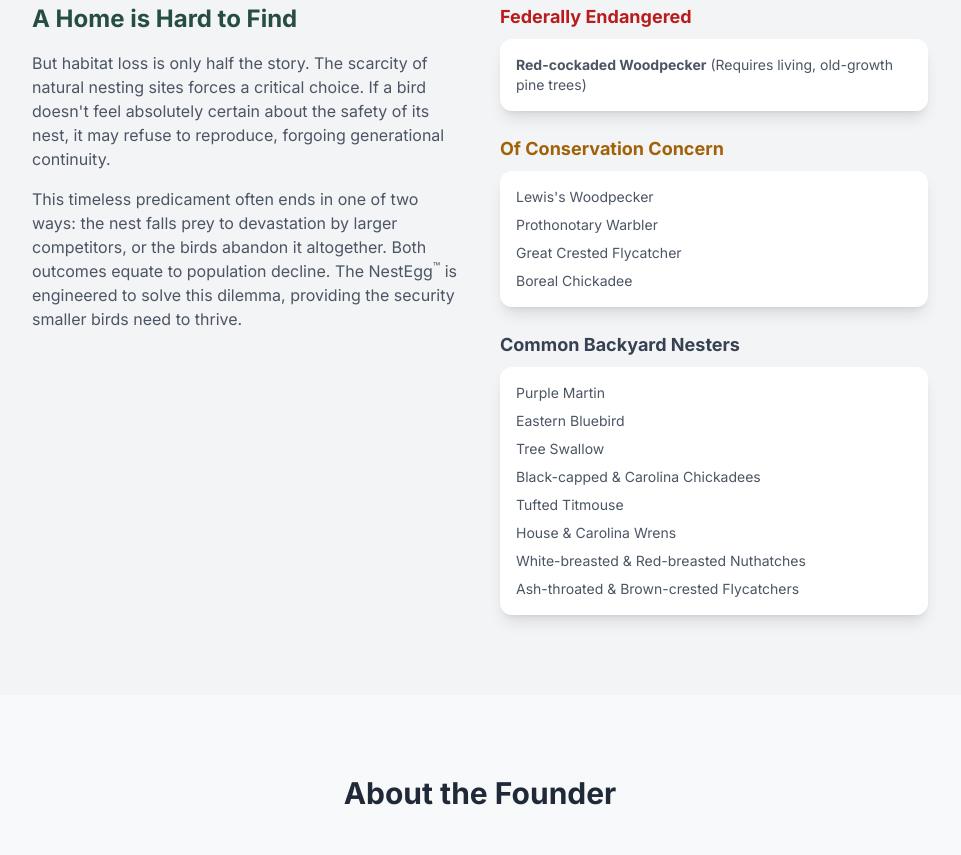
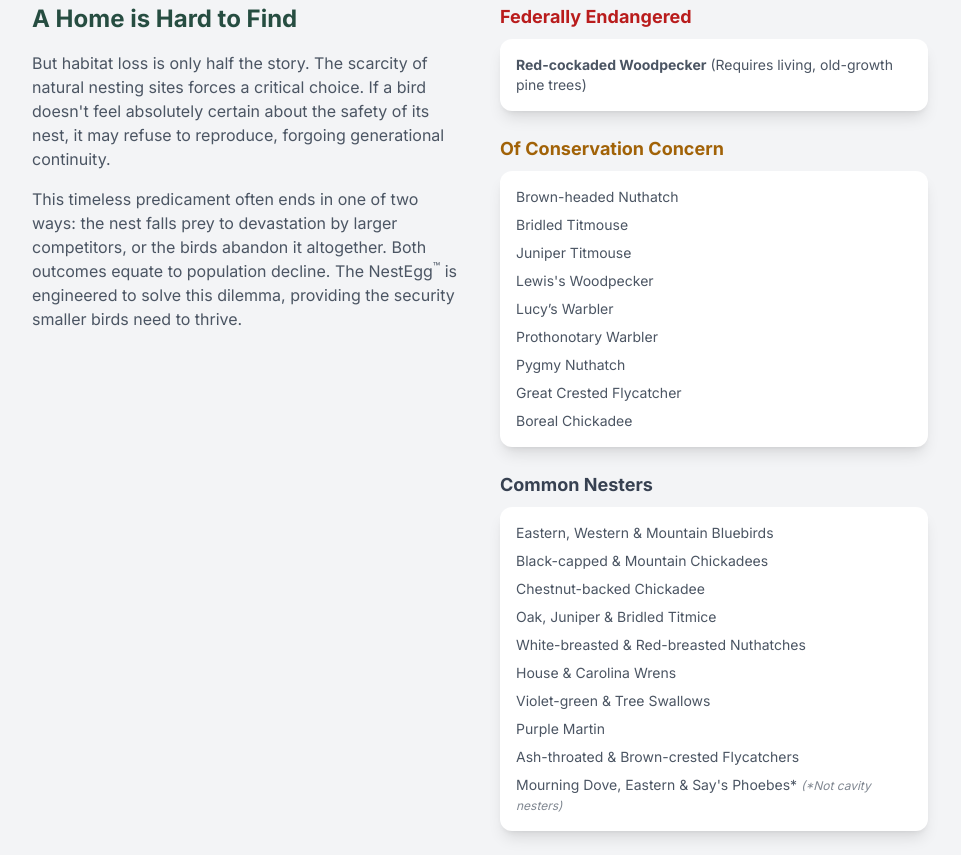
Before and after one commit to PERDIGNUS-LLC/The-NestEgg-Demo, a plain HTML site: page index.html in a window 1280 px wide. Shown: the part 1745-2600 px from the top of the page, without its empty margins (160-1121 px from the left). Drawn offline with nearby package versions, Linux system fonts and the light colour scheme.

Commit message:
Update index.html

```diff
--- a/index.html
+++ b/index.html
@@ -186,25 +186,32 @@
     <h4 class="text-lg font-semibold text-yellow-700 mb-2 text-center md:text-left">Of Conservation Concern</h4>
     <div class="p-4 bg-white rounded-xl shadow-lg">
         <ul class="space-y-2 text-gray-600 text-sm">
+            <li>Brown-headed Nuthatch</li>
+            <li>Bridled Titmouse</li>
+            <li>Juniper Titmouse</li>
             <li>Lewis's Woodpecker</li>
+            <li>Lucy’s Warbler</li>
             <li>Prothonotary Warbler</li>
+            <li>Pygmy Nuthatch</li>
             <li>Great Crested Flycatcher</li>
             <li>Boreal Chickadee</li>
         </ul>
     </div>
 </div>
                        <div class="fade-in" style="transition-delay: 600ms;">
-                            <h4 class="text-lg font-semibold text-gray-700 mb-2 text-center md:text-left">Common Backyard Nesters</h4>
+    <h4 class="text-lg font-semibold text-gray-700 mb-2 text-center md:text-left">Common Nesters</h4>
     <div class="p-4 bg-white rounded-xl shadow-lg">
         <ul class="space-y-2 text-gray-600 text-sm">
+            <li>Eastern, Western & Mountain Bluebirds</li>
+            <li>Black-capped & Mountain Chickadees</li>
+            <li>Chestnut-backed Chickadee</li>
+            <li>Oak, Juniper & Bridled Titmice</li>
+            <li>White-breasted & Red-breasted Nuthatches</li>
+            <li>House & Carolina Wrens</li>
+            <li>Violet-green & Tree Swallows</li>
             <li>Purple Martin</li>
-                                    <li>Eastern Bluebird</li>
-                                    <li>Tree Swallow</li>
-                                    <li>Black-capped & Carolina Chickadees</li>
-                                    <li>Tufted Titmouse</li>
-                                    <li>House & Carolina Wrens</li>
-                                    <li>White-breasted & Red-breasted Nuthatches</li>
             <li>Ash-throated & Brown-crested Flycatchers</li>
+            <li>Mourning Dove, Eastern & Say's Phoebes* <span class="text-xs italic opacity-70">(*Not cavity nesters)</span></li>
         </ul>
     </div>
 </div>
```
Lines whose indentation alone changed are shown as unchanged.
